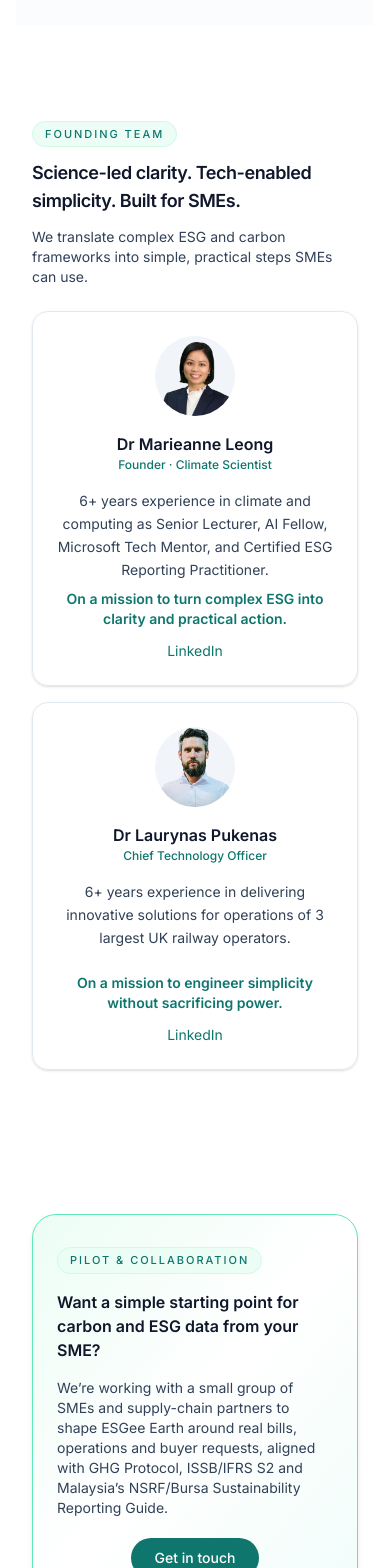
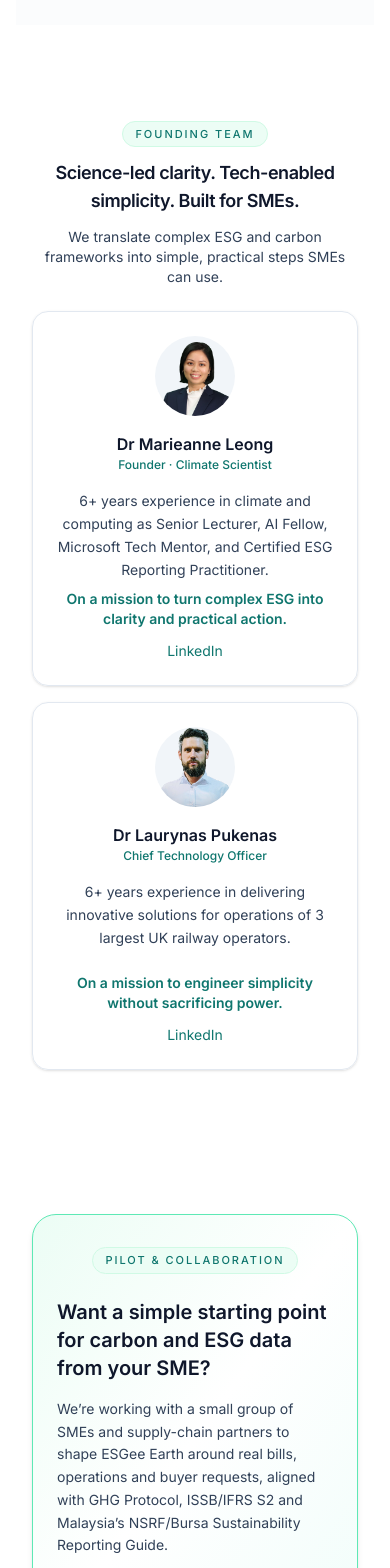
Before and after one commit to esgee-earth/esgee-earth-site, a Next.js app: page / in a window 390 px wide. Shown: the part 4560-6128 px from the top of the page. Built offline with nearby package versions, Linux system fonts and the light colour scheme.

Commit message:
fix centering - founder + cta - on mobile

```diff
--- a/app/page.tsx
+++ b/app/page.tsx
@@ -97,10 +97,10 @@ export default function Home() {
 
       {/* ========================= FOUNDERS ========================= */}
       <section id="team" className="px-4 md:px-6 py-8 md:py-10">
-        <div className="max-w-5xl mx-auto space-y-6 text-left md:text-center">
+        <div className="max-w-5xl mx-auto space-y-6 text-center">
           {/* Header */}
           <div className="space-y-3">
-            <div className="flex md:justify-center">
+            <div className="flex justify-center">
               <div className="inline-flex items-center gap-2 rounded-full bg-emerald-50 px-3 py-1 border border-emerald-100">
                 <span className="text-[11px] font-medium uppercase tracking-[0.18em] text-brand-teal">
                   Founding team
@@ -113,7 +113,8 @@ export default function Home() {
             </h2>
 
             <p className="text-sm md:text-[14px] text-slate-700 max-w-3xl mx-auto">
-              We translate complex ESG and carbon frameworks into simple, practical steps SMEs can use.
+              We translate complex ESG and carbon frameworks into simple, practical
+              steps SMEs can use.
             </p>
           </div>
 
@@ -835,7 +836,7 @@ function ContactSection() {
     >
       <div className="max-w-5xl mx-auto rounded-3xl border border-emerald-300 bg-white shadow-md bg-gradient-to-br from-emerald-50 via-white to-teal-50 px-6 md:px-10 py-8 md:py-10 space-y-4 text-left md:text-center">
         {/* Pill */}
-        <div className="flex md:justify-center">
+        <div className="flex justify-center mb-6">
           <div className="inline-flex items-center gap-2 rounded-full bg-emerald-50 px-3 py-1 border border-emerald-100">
             <span className="text-[11px] font-medium uppercase tracking-[0.18em] text-brand-teal">
               Pilot &amp; collaboration
@@ -843,18 +844,18 @@ function ContactSection() {
           </div>
         </div>
 
-        <h2 className="text-base md:text-lg font-semibold text-slate-900">
+        <h2 className="text-xl md:text-2xl font-semibold text-slate-900">
           Want a simple starting point for carbon and ESG data from your SME?
         </h2>
 
-        <p className="text-sm text-slate-700 max-w-2xl mx-auto">
+        <p className="mt-4 text-sm md:text-[15px] text-slate-700 max-w-3xl mx-auto leading-relaxed">
           We’re working with a small group of SMEs and supply-chain partners to
           shape ESGee Earth around real bills, operations and buyer requests,
           aligned with GHG Protocol, ISSB/IFRS S2 and Malaysia’s
           NSRF/Bursa Sustainability Reporting Guide.
         </p>
 
-        <div className="flex flex-col items-center gap-2 pt-1">
+        <div className="mt-8 flex justify-center">
           <a
             href="/contact"
             className="inline-flex items-center justify-center rounded-full bg-brand-teal px-6 py-2.5 text-sm font-medium text-white hover:bg-brand-monsoon transition-colors"
```
